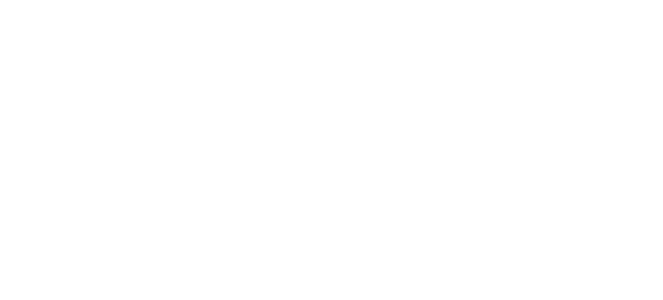
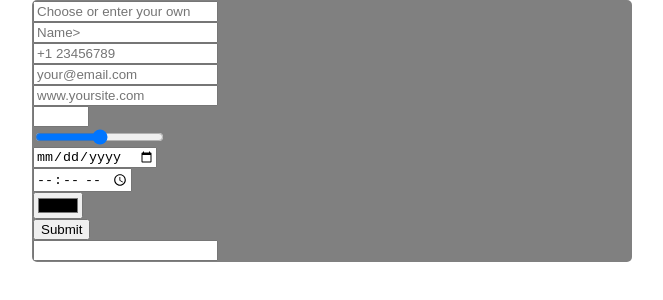
Before and after one commit to TomasCybas/FrontEndCourse19, a plain HTML site: page homework10/homework10.html in a window 1280 px wide. Shown: the whole page, without its empty margins (308-971 px from the left). Drawn offline with Linux system fonts and the light colour scheme.

Commit message:
homework11

```diff
--- a/homework10/homework10.html
+++ b/homework10/homework10.html
@@ -3,10 +3,45 @@
 <head>
     <meta charset="UTF-8">
     <title>Homework10</title>
+    <style>
+        * {
+            box-sizing: border-box;
+        }
+        body, html {
+            margin: 0 auto;
+        }
+        input {
+            display: block;
+        }
+        .container {
+            height: 100%;
+            width:600px;
+            border-radius: 5px;
+            border: 1px solid transparent;
+            background: grey;
+            margin: 0 auto;
+            overflow: hidden;
+        }
+    </style>
 </head>
 <body>
+<div class="container">
 <form>
+    <input type="text" id="title" placeholder="Choose or enter your own">
+    <input type="text" placeholder="Name>">
+    <input type="tel" placeholder="+1 23456789">
+    <input type="email" placeholder="your@email.com">
+    <input type="url" placeholder="www.yoursite.com">
+    <input type="number" min="1" max="10" step="1">
+    <input type="range" min="0" max="1" step="0.1">
+    <input type="date" min="2010-12-16">
+    <input type="time">
+    <input type="color">
+    <input type="submit">
+    <input type="search">
+
 
 </form>
+</div>
 </body>
 </html>
```
Also changed, not shown: homework11/package.json (added, +15 -0 lines), 2 other files.
